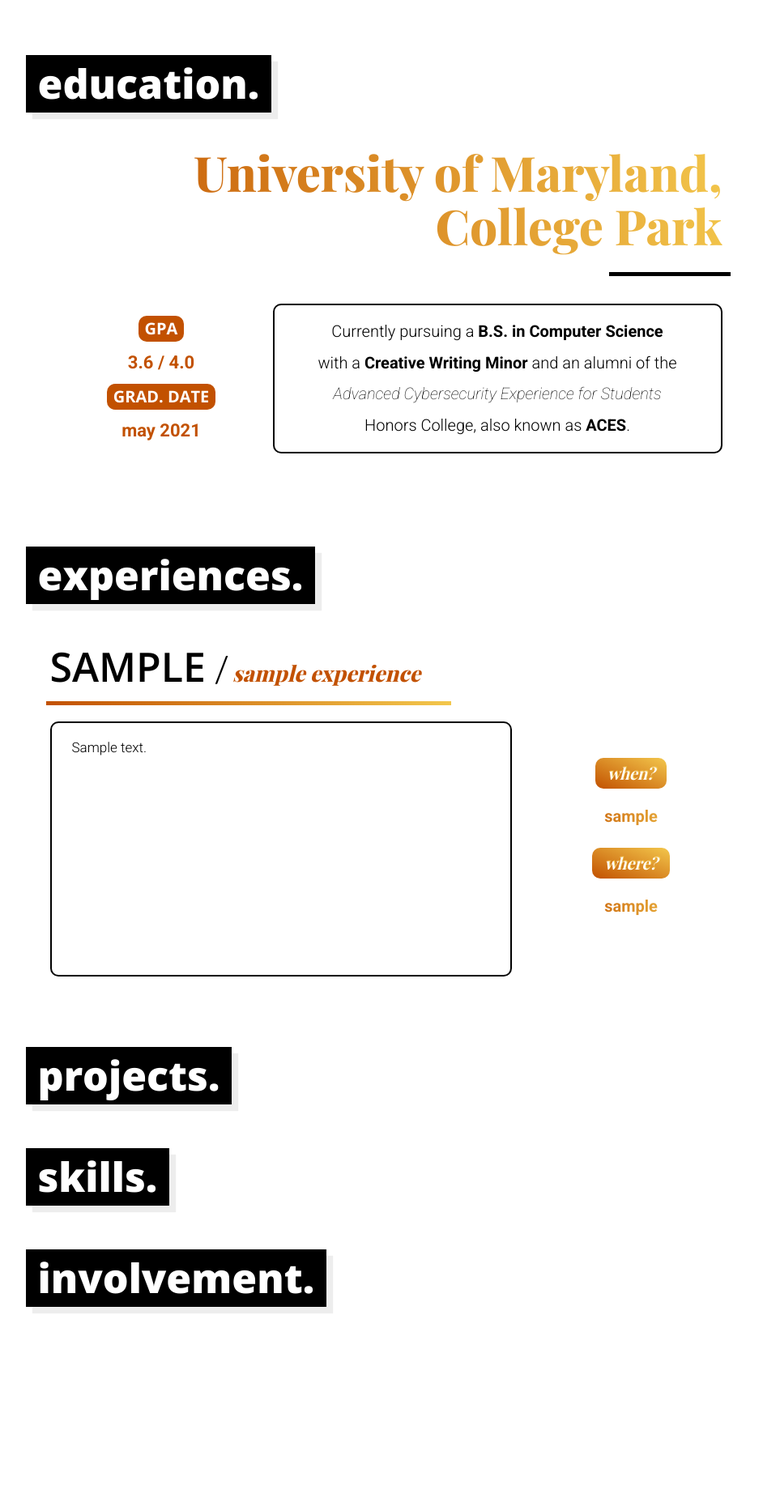
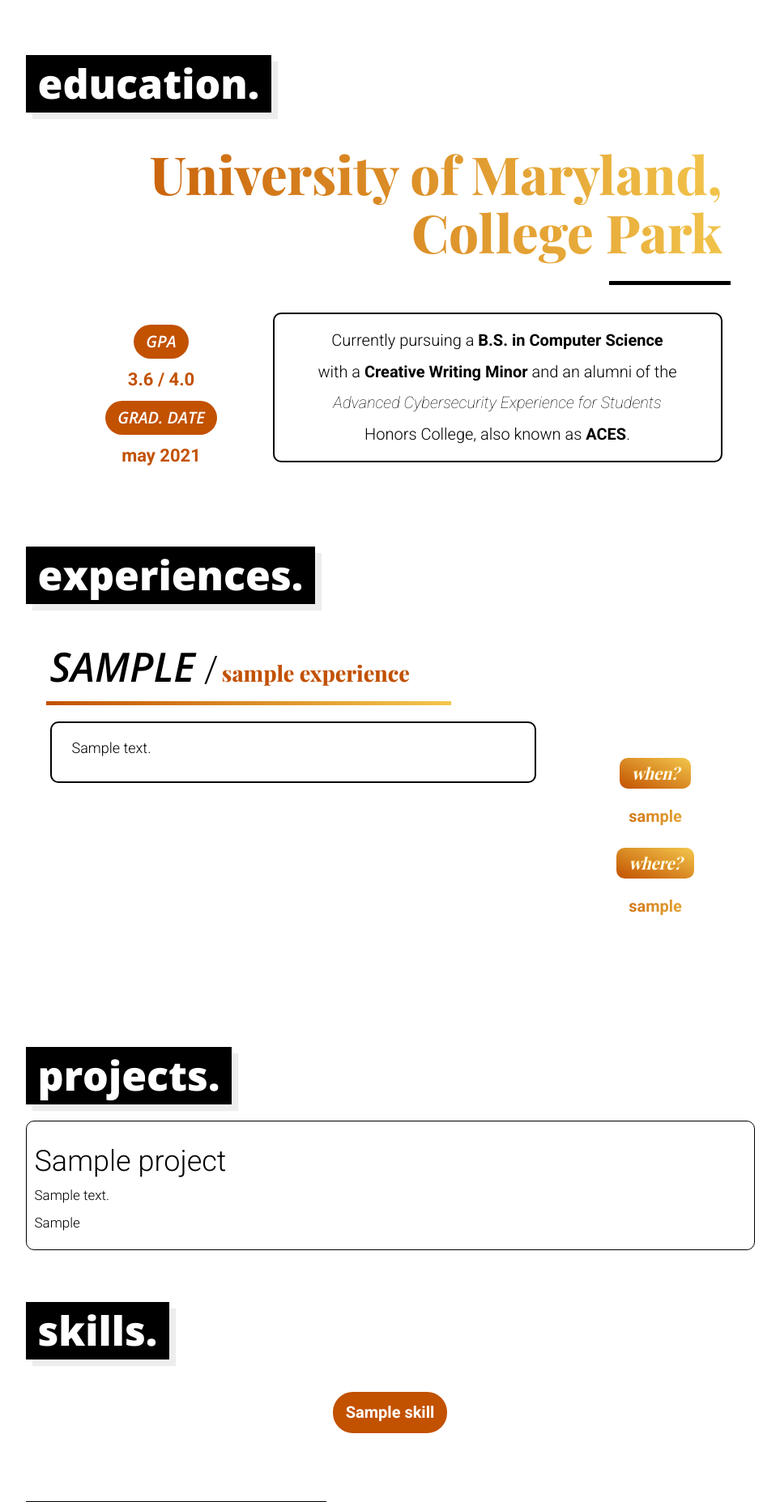
Before and after one commit to cryswang/my-first-blog, a Django app: page /cv in a window 1280 px wide. Shown: the part 502-2357 px from the top of the page at 81% size, without its empty margins (116-1079 px from the left). Before the commit the page ends 2124 px from the top, so only its background shows below. Run offline with Django 3.2, Linux system fonts and the light colour scheme; tables that the repository leaves empty hold one stand-in row (values such as "Sample post"); some libraries are stand-ins or nearby versions; some web fonts are replaced.

Commit message:
Added in skills and projects, fixed edit experiences issues.

```diff
--- a/blog/admin.py
+++ b/blog/admin.py
@@ -1,5 +1,7 @@
 from django.contrib import admin
-from .models import Post, Experience
+from .models import Post, Experience, Skill, Project
 
 admin.site.register(Post)
 admin.site.register(Experience)
+admin.site.register(Skill)
+admin.site.register(Project)
--- a/blog/models.py
+++ b/blog/models.py
@@ -21,7 +21,7 @@ class Post(models.Model):
 class Experience(models.Model):
     company = models.CharField(max_length=200, default="company")
     title = models.CharField(max_length=200, default="Intern")
-    description =  HTMLField()
+    description = HTMLField()
     location = models.CharField(max_length=200, default="place, place")
     work_period = models.CharField(max_length=200, default="date - date")
     published_date = models.DateTimeField(blank=True, null=True)
@@ -32,3 +32,28 @@ class Experience(models.Model):
 
     def __str__(self):
         return self.company
+
+class Skill(models.Model):
+    title = models.CharField(max_length=200, default="skill")
+    experienced = models.BooleanField(default="False")
+    level = models.IntegerField(default="0")
+
+    def publish(self):
+        self.published_date = timezone.now()
+        self.save()
+
+    def __str__(self):
+        return self.title
+
+class Project(models.Model):
+    title = models.CharField(max_length=200, default="project")
+    context = models.TextField(default="none")
+    description =  HTMLField()
+    work_period = models.CharField(max_length=200, default="date - date")
+
+    def publish(self):
+        self.published_date = timezone.now()
+        self.save()
+
+    def __str__(self):
+        return self.title
--- a/blog/static/css/blog.css
+++ b/blog/static/css/blog.css
@@ -182,11 +182,11 @@ h2, h2 a {
     font-weight:600;
     text-transform: uppercase;
     width: fit-content;
-    padding: 5px 10px;
+    padding: 5px 15px;
     font-size:14px;
     color:white;
     float:left;
-    border-radius: 10px 10px;
+    border-radius: 20px;
     margin-bottom:20px;
 }
 
@@ -217,7 +217,7 @@ h2, h2 a {
 
 .edu h1{
     font-family: 'Playfair Display', serif;
-    font-size:60px;
+    font-size:65px;
     font-weight:800;
     padding:10px;
     text-align:right;
@@ -229,12 +229,13 @@ h2, h2 a {
 .edu h2 {
     font-family:'Open Sans', serif;
     text-transform:uppercase;
-    font-weight:700;
+    font-weight:600;
     font-size:20px;
+    font-style:italic;
     background:#C25100;
     color:white;
-    padding:5px 8px;
-    border-radius:10px;
+    padding:10px 15px;
+    border-radius:25px;
     width:fit-content;
     margin-top:10px;
 }
@@ -279,18 +280,18 @@ h2, h2 a {
     width: 900px;
     height:462px;
     border-radius: 10px 10px;
-    /*border-radius:58% 42% 62% 38% / 26% 34% 66% 74% ;*/
     transition: 1s;
 }
 
 .exp h1{
     font-family: 'Open Sans', sans-serif;
-    font-weight: 600;
+    font-weight: 400;
     font-size:50px;
     margin-left:20px;
     position: relative;
     text-transform: uppercase;
     display: inline-block;
+    font-style:italic;
 }
 
 .exp h2 {
@@ -301,7 +302,6 @@ h2, h2 a {
     position: relative;
     display: inline-block;
     text-transform: lowercase;
-    font-style:italic;
 }
 
 
@@ -337,9 +337,10 @@ h2, h2 a {
 
 .desc {
     float:left;
-    width:570px;
+    width:600px;
+    font-size:18px;
     font-family: 'Roboto', sans-serif;
-    height:315px;
+    height:fit-content;
     padding: 18px 25px;
     margin: 20px 15px -40px 20px;
     border: 2px solid black;
@@ -348,12 +349,75 @@ h2, h2 a {
 
 .desc ul {
     list-style-type: '⚬';
-    margin-top:-27px;
+    margin-top:-28px;
     margin-left:-25px;
+    margin-bottom:-22px;
 }
 
 .desc li{
     padding-left:25px;
+    margin-bottom:-5px;
+}
+
+.projects {
+    margin-bottom: 20px;
+    margin-top:20px;
+    padding: 10px;
+    width: 900px;
+    height:fit-content;
+    border:1px solid black;
+    border-radius: 10px 10px;
+    transition: 1s;
+}
+
+.skills_box{
+    margin-bottom: 20px;
+    margin-top:20px;
+    padding: 10px;
+    width: 900px;
+    height:fit-content;
+    font-size:20px;
+    border-radius: 10px 10px;
+    transition: 1s;
+}
+
+.skill_e {
+    width:fit-content;
+    display:inline-block;
+    text-align:center;
+    padding:8px 13px;
+    font-weight:700;
+    margin:10px;
+    border-radius:25px;
+    border:3px solid #C25100;
+    color: white;
+    background: #C25100;
+}
+
+.skill_f{
+    width:fit-content;
+    display:inline-block;
+    text-align:center;
+    padding:8px 13px;
+    font-weight:700;
+    margin:10px;
+    border:3px solid;
+    border-radius:25px;
+    border-image:-webkit-linear-gradient(top left, #C25100, rgb(243, 199, 76)) 1;
+    background: -webkit-linear-gradient(top left, #C25100, rgb(243, 199, 76));
+    -webkit-background-clip: text;
+    -webkit-text-fill-color: transparent;
+}
+
+.involvement {
+    margin-bottom: 20px;
+    margin-top:20px;
+    padding: 10px;
+    width: 900px;
+    height:462px;
+    border:1px solid black;
+    border-radius: 10px 10px;
+    transition: 1s;
 }
 
 .post {
--- a/blog/templates/blog/cv_page.html
+++ b/blog/templates/blog/cv_page.html
@@ -39,23 +39,47 @@
                 <div class="accent_line"></div>
                 <br>
                 <div class="desc">
-                    <p>{{ experience.description| safe | linebreaksbr }}</p>
+                    <p>{{ experience.description | safe | linebreaksbr }}</p>
                 </div>
                 <div class="additional_info">
                         <center>
                         <h4 style="margin-top:40px;">when?</h4>
-                        <p><b>{{ experience.work_period | safe}}</b></p>
+                        <p><b>{{ experience.work_period }}</b></p>
                              <br>
                         <h4>where?</h4>
-                        <p><b>{{ experience.location | safe}}</b></p>
+                        <p><b>{{ experience.location }}</b></p>
                     </center>
                     </div>
             </div>
         {% endfor %}
 <br>
 <h3>Projects.</h3>
+{% for project in projects %}
+    <div class="projects">
+        <h1>{{ project.title }}</h1>
+        {% if project.context == "none" %}
+            <h2>{{ project.context | safe }}</h2>
+        {% endif %}
+        <p>{{ project.description | safe | linebreaksbr}}</p>
+        <p>{{ project.work_period }}</p>
+    </div>
+{% endfor %}
 <br>
 <h3>Skills.</h3>
+{% if user.is_authenticated %}
+<a href="{% url 'skill_new' %}" class="top-menu"><span class="glyphicon glyphicon-plus"></span></a>
+{% endif %}
+<div class="skills_box">
+    <center>
+    {% for skill in skills %}
+        {% if skill.experienced %}
+            <div class="skill_e">{{ skill.title }}</div>
+        {% else %}
+            <div class="skill_f">{{ skill.title }}</div>
+        {% endif %}
+    {% endfor %}
+    </center>
+</div>
 <br>
 <h3>Involvement.</h3>
 
--- a/blog/urls.py
+++ b/blog/urls.py
@@ -9,5 +9,6 @@ urlpatterns = [
     path('bio', views.bio_page, name='bio_page'),
     path('cv', views.cv_page, name='cv_page'),
     path('cv/experience/new/', views.experience_new, name='experience_new'),
-  path('cv/experience/<int:pk>/edit', views.experience_edit, name='experience_edit'),
+    path('cv/experience/<int:pk>/edit', views.experience_edit, name='experience_edit'),
+    path('cv/skill/new/', views.skill_new, name='skill_new'),
 ]
--- a/blog/views.py
+++ b/blog/views.py
@@ -1,8 +1,8 @@
 from django.shortcuts import render
 from django.utils import timezone
 from django.shortcuts import redirect, get_object_or_404, render
-from .models import Post, Experience
-from .forms import PostForm, ExperienceForm
+from .models import Post, Experience, Skill, Project
+from .forms import PostForm, ExperienceForm, SkillsForm, ProjectForm
 
 def post_list(request):
     posts = Post.objects.filter(published_date__lte=timezone.now()).order_by('published_date')
@@ -32,7 +32,6 @@ def post_edit(request, pk):
         if form.is_valid():
             post = form.save(commit=False)
             post.author = request.user
-            post.published_date = timezone.now()
             post.save()
             return redirect('post_detail', pk=post.pk)
     else:
@@ -44,7 +43,9 @@ def bio_page(request):
 
 def cv_page(request):
     experiences = Experience.objects.filter(published_date__lte=timezone.now()).order_by('published_date')
-    return render(request, 'blog/cv_page.html', {'experiences': experiences})
+    skills = Skill.objects.order_by('level')
+    projects = Project.objects.all()
+    return render(request, 'blog/cv_page.html', {'experiences': experiences, 'skills': skills, 'projects': projects})
 
 def experience_new(request):
     if request.method == "POST":
@@ -64,9 +65,20 @@ def experience_edit(request, pk):
         form = ExperienceForm(request.POST, instance=experience)
         if form.is_valid():
             experience = form.save(commit=False)
-            experience.published_date = timezone.now()
             experience.save()
-            return redirect('cv_page', pk=experience.pk)
+            return redirect('cv_page')
     else:
         form = ExperienceForm(instance=experience)
     return render(request, 'blog/experience_edit.html', {'form': form})
+
+def skill_new(request):
+    if request.method == "POST":
+        form = SkillsForm(request.POST)
+        if form.is_valid():
+            skill = form.save(commit=False)
+            skill.published_date = timezone.now()
+            skill.save()
+            return redirect('cv_page')
+    else:
+        form = SkillsForm()
+    return render(request, 'blog/skill_edit.html', {'form': form})
```
Also changed, not shown: blog/forms.py (+13 -1 lines), blog/templates/blog/skill_edit.html (added, +9 -0 lines), blog/migrations/0009_skill.py (added), blog/migrations/0010_project.py (added).
